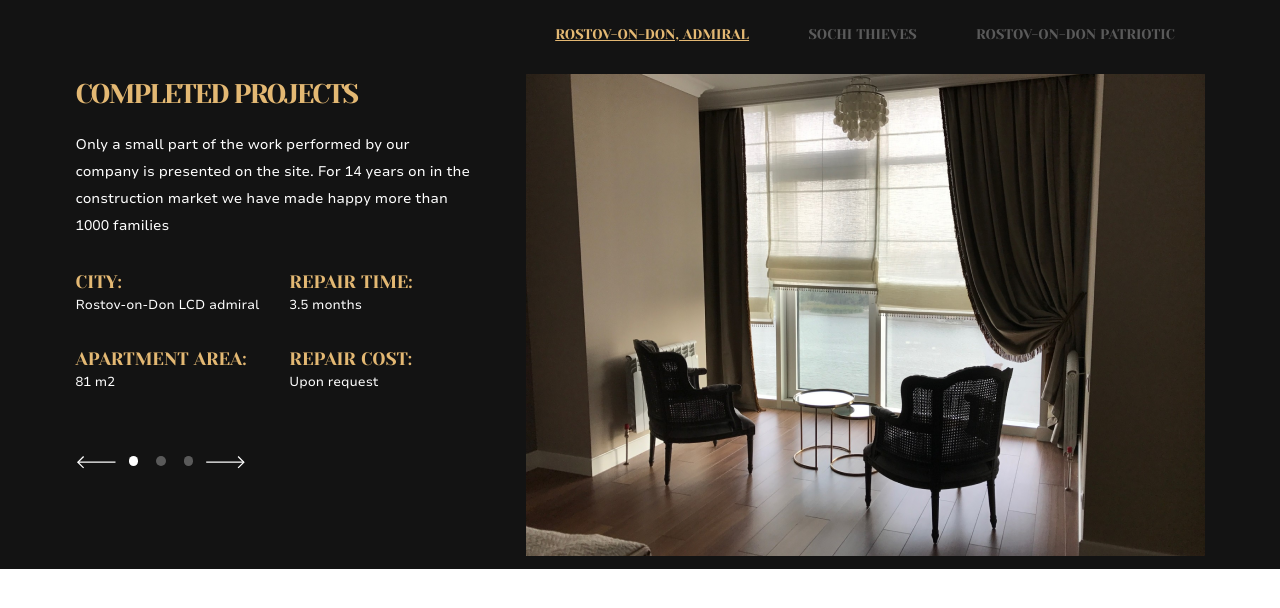
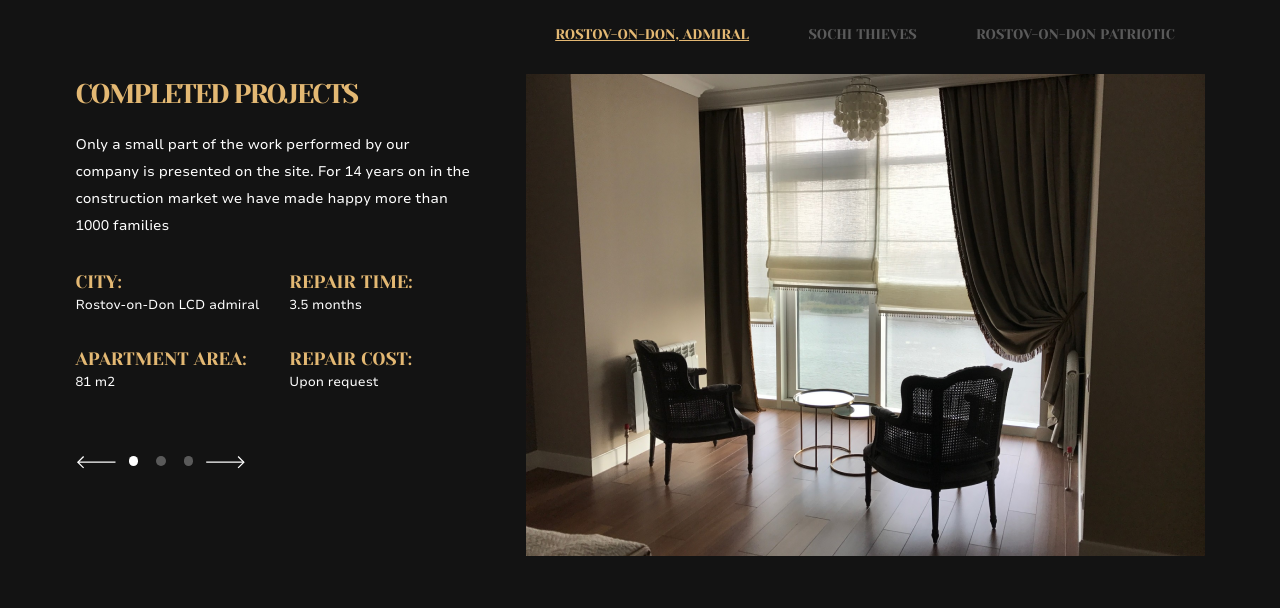
Before and after one commit to misha6677/slaider, a plain HTML site: page index.html in a window 1280 px wide. Drawn offline with Linux system fonts and the light colour scheme.

Commit message:
Update stail.css

```diff
--- a/stail.css
+++ b/stail.css
@@ -20,7 +20,8 @@ a {
 .slider {
     background: rgba(19, 19, 19, 1);
     display: flex;
-    justify-content: center
+    justify-content: center;
+    min-height: 100vh;
 }
 
 .main__slaider {
```
